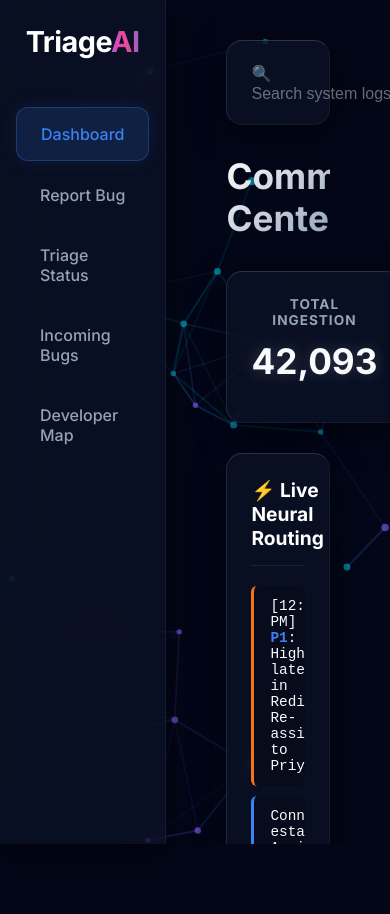
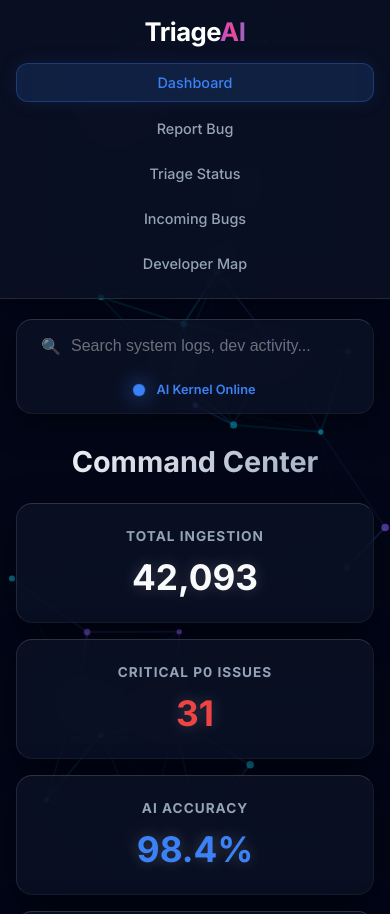
Before and after one commit to chiranjeevimiriyala66-stack/ai-agent-bug-triaing, a website: page index.html in a window 390 px wide. Shown: the top 914 px of the page. Before the commit the page ends 844 px from the top, so only its background shows below. Drawn offline with nearby package versions, Linux system fonts and the light colour scheme.

Commit message:
Add files via upload

```diff
--- a/styles.css
+++ b/styles.css
@@ -672,3 +672,87 @@ tr:hover td {
 .nav-links li.active::before {
     display: none;
 }
+
+/* =========================================================
+   Responsive Design (Mobile & Tablet Support)
+   ========================================================= */
+
+@media (max-width: 1024px) {
+    .dash-grid { grid-template-columns: repeat(2, 1fr); }
+    .main-content { padding: 30px; }
+    .triage-grid { grid-template-columns: repeat(2, 1fr); }
+}
+
+@media (max-width: 768px) {
+    .app-container {
+        flex-direction: column;
+    }
+
+    .sidebar {
+        width: 100%;
+        padding: 16px;
+        border-right: none;
+        border-bottom: 1px solid rgba(255, 255, 255, 0.1);
+        box-shadow: 0 4px 15px rgba(0,0,0,0.3);
+        flex-shrink: 0;
+    }
+
+    .logo {
+        margin-bottom: 16px;
+        font-size: 1.6rem;
+    }
+
+    .nav-links {
+        display: flex;
+        flex-wrap: wrap;
+        justify-content: center;
+        gap: 8px;
+    }
+
+    .nav-links li {
+        padding: 10px 16px;
+        margin: 0;
+        font-size: 0.9rem;
+        white-space: nowrap;
+    }
+
+    .main-content {
+        padding: 20px 16px;
+        height: auto;
+        overflow-y: visible; /* Let the window scroll on mobile instead of inner scroll */
+    }
+
+    .top-nav {
+        flex-direction: column;
+        gap: 16px;
+        align-items: flex-start;
+    }
+
+    .search-input { width: 100%; }
+    .search-wrap { width: 100%; display: flex; align-items: center;}
+
+    .view-title { font-size: 1.8rem; margin-bottom: 24px; text-align: center; }
+
+    .dash-grid { grid-template-columns: 1fr; gap: 16px;}
+    .triage-grid { grid-template-columns: 1fr; gap: 16px;}
+
+    /* Force table to scroll horizontally if it's too wide */
+    table { min-width: 600px; }
+    .table-responsive {
+        overflow-x: auto;
+        -webkit-overflow-scrolling: touch;
+    }
+
+    .dev-map-grid { grid-template-columns: 1fr; gap: 16px; }
+
+    .form-container { padding: 20px; }
+    textarea { height: 120px; }
+}
+
+@media (max-width: 480px) {
+    .nav-links { flex-direction: column; width: 100%; }
+    .nav-links li { width: 100%; justify-content: center; }
+    .header-status { font-size: 0.8rem; width: 100%; justify-content: center; margin-top: 10px;}
+    .btn { width: 100%; }
+    .triage-card { padding: 20px; }
+}
```
